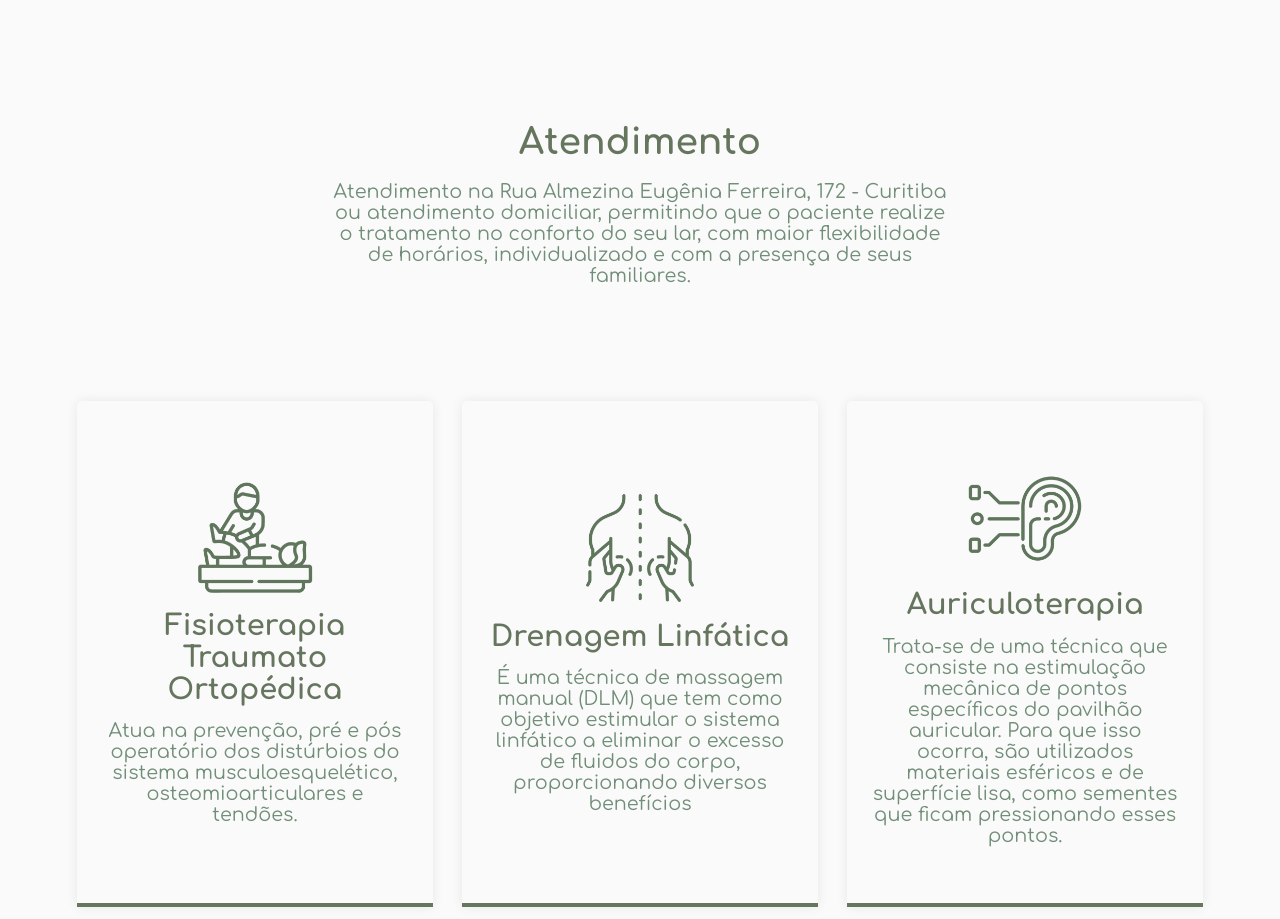
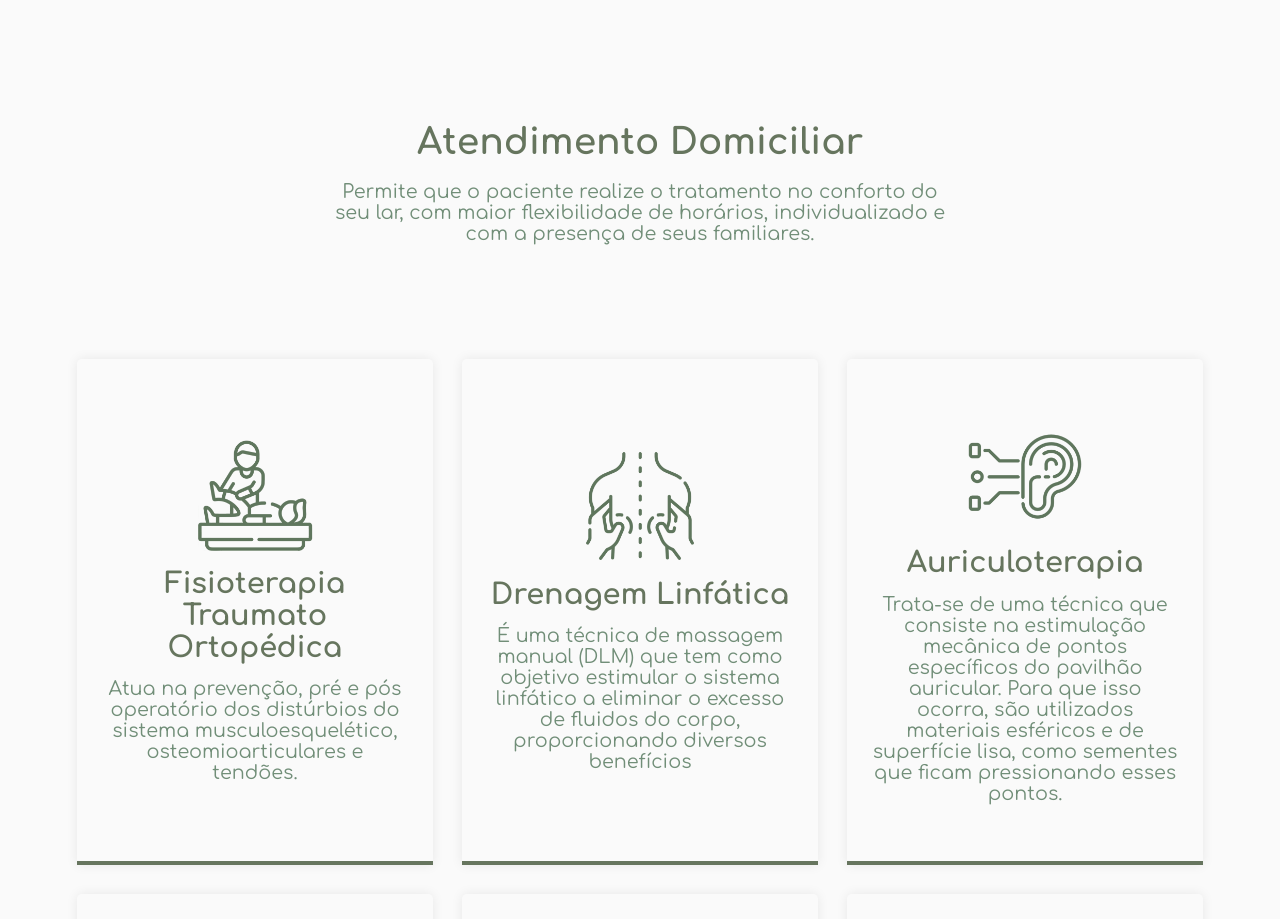
Before and after one commit to diegodc1/Edilaine-Goncalves, a plain HTML site: page index.html in a window 1280 px wide. Shown: the part 2100-3019 px from the top of the page. Drawn offline with nearby package versions, Linux system fonts and the light colour scheme; files whose address does not match are found by name.

Commit message:
Fixed text

```diff
--- a/index.html
+++ b/index.html
@@ -132,9 +132,9 @@
       <section class="section" id="services">
         <div class="container grid">
           <header>
-            <h2 class="title">Atendimento</h2>
+            <h2 class="title">Atendimento Domiciliar</h2>
             <p class="subtitle">
-              Atendimento na Rua Almezina Eugênia Ferreira, 172 - Curitiba ou atendimento domiciliar, permitindo que o paciente realize o tratamento no conforto do seu lar, com maior flexibilidade de horários, individualizado e com a presença de seus familiares.
+              Permite que o paciente realize o tratamento no conforto do seu lar, com maior flexibilidade de horários, individualizado e com a presença de seus familiares.
             </p>
           </header>
           <div class="cards grid">
```
